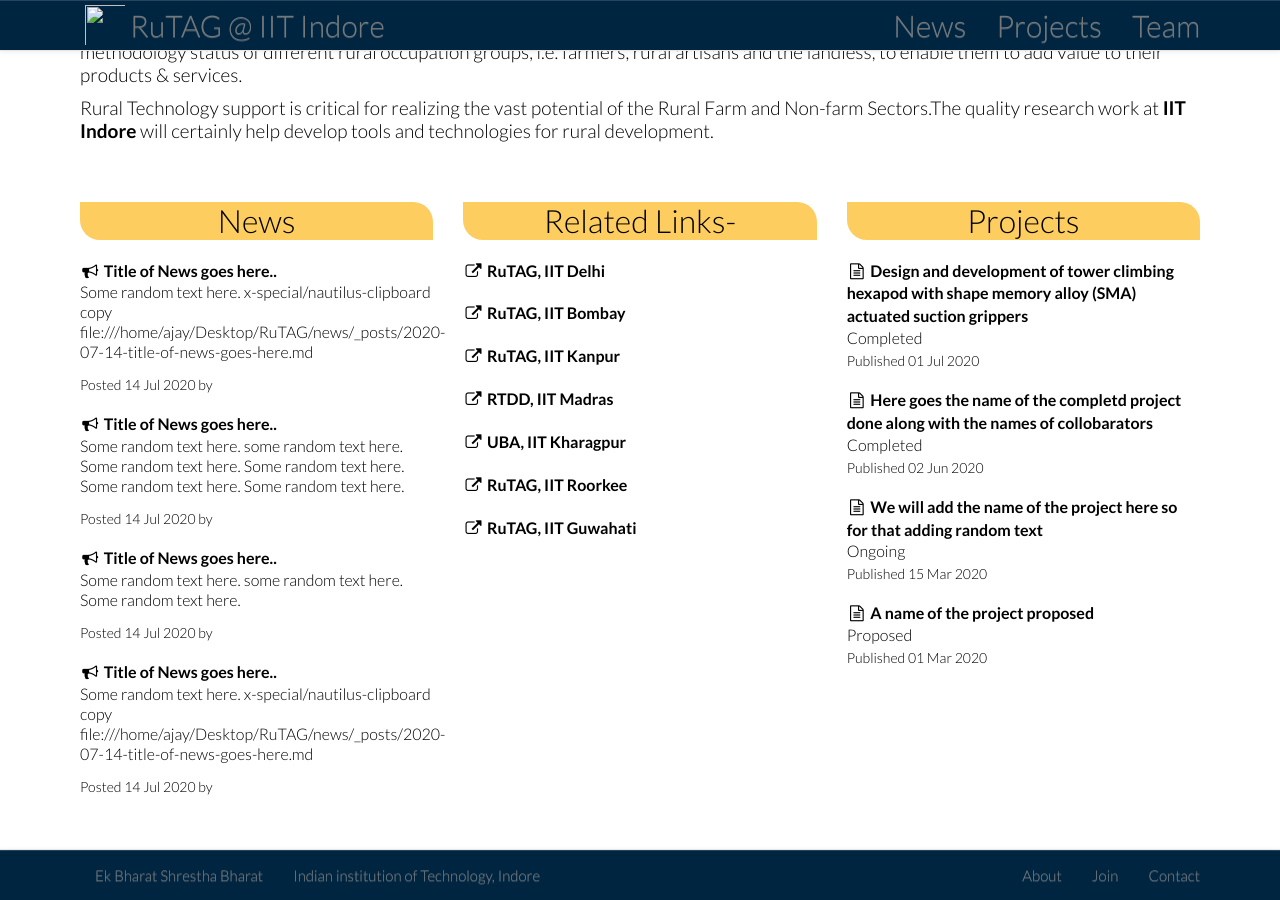
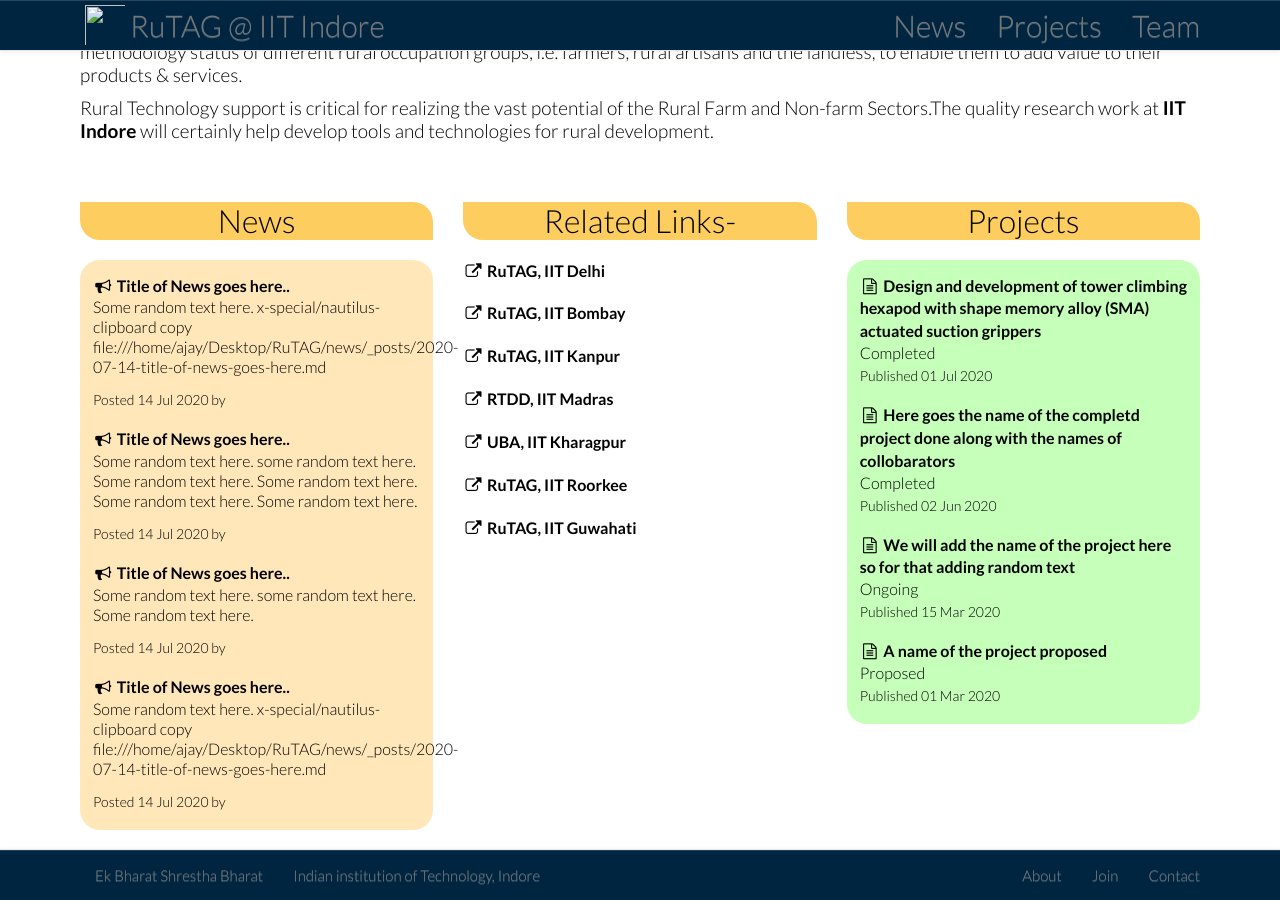
Before and after one commit to ajayiiti/rutag, a Jekyll site: the page built from index.html, in a window 1280 px wide and 900 px high, scrolled down 771 px. Built offline with Jekyll 4.4.1, drawn with Linux system fonts in a browser that asks for light colours; nearby versions of some CDN libraries.

Commit message:
Update index.html

```diff
--- a/index.html
+++ b/index.html
@@ -77,7 +77,14 @@
 			<a class="off" href="/news/">News</a>
 		</div>
 		<div class="bigspacer"></div>
-		<div class="feedbox pad-left">
+		<div class="feedbox pad-left" style=" background-color: #ffa50045;
+						padding-left: 13px;
+						padding-top: 15px;
+						border-top-left-radius: 20px;
+						border-bottom-right-radius: 20px;
+						border-bottom-left-radius: 20px;
+						border-top-right-radius: 20px;
+						padding-right: 13px;">
 			{% for news in site.categories.news limit:4 %}
 
 				{% for member in site.categories.team %}
@@ -192,7 +199,14 @@
 			</a>
 		</div>
 		<div class="bigspacer"></div>
-		<div class="feedbox pad-left">
+		<div class="feedbox pad-left" style="background-color: #2cff0045;
+						padding-left: 13px;
+						padding-top: 15px;
+						border-top-left-radius: 20px;
+						border-bottom-right-radius: 20px;
+						border-bottom-left-radius: 20px;
+						border-top-right-radius: 20px;
+						padding-right: 13px;">
 			{% for project in site.categories.projects limit:4 %}
 				<div class="note-title">
 					<i class="fa fa-file-text-o fa-fw"></i>
```
